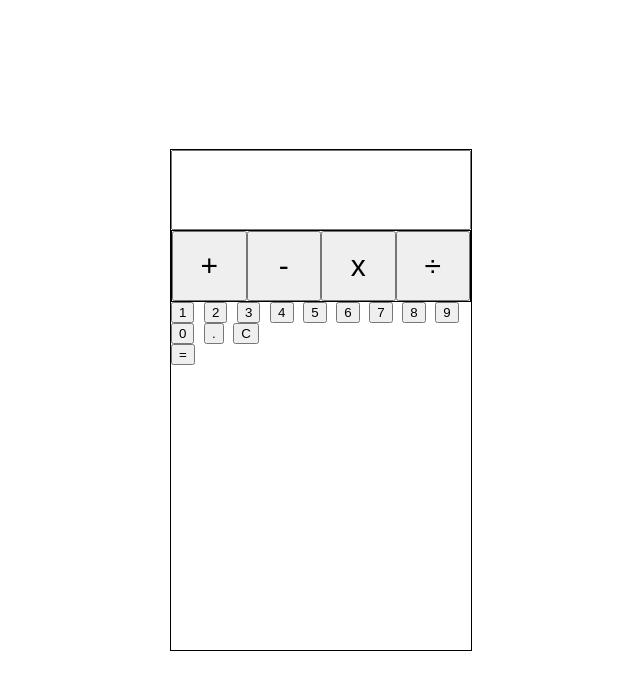
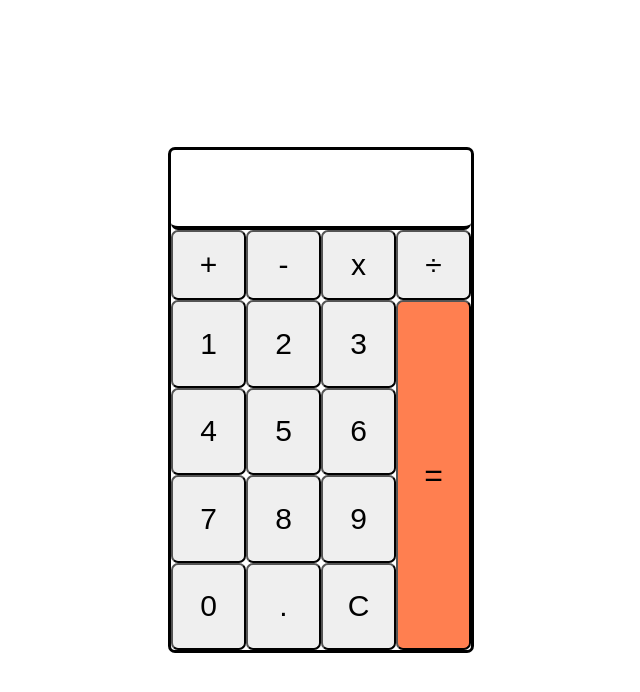
Before and after one commit to IliutaAndrei/CalculatorJS, a plain HTML site: page index.html in a window 1280 px wide. Shown: the whole page, without its empty margins (319-959 px from the left). Drawn offline with Linux system fonts and the light colour scheme.

Commit message:
layout finished

```diff
--- a/index.html
+++ b/index.html
@@ -10,7 +10,7 @@
 
 <div class="container">
     <div class="display">
-        <input type="text">
+        <input type="number">
     </div>
     <div class="operations">
         <button>+</button>
@@ -20,18 +20,26 @@
     </div>
     <div class="lower">
         <div class="numbers">
+            <div class="row">
                 <button>1</button>
                 <button>2</button>
                 <button>3</button>
+            </div>
+            <div class="row">
                 <button>4</button>
                 <button>5</button>
                 <button>6</button>
+            </div>
+            <div class="row">
                 <button>7</button>
                 <button>8</button>
                 <button>9</button>
+            </div>
+            <div class="row">
                 <button>0</button>
                 <button>.</button>
                 <button>C</button>
+            </div>
         </div>
         <div class="equal">
             <button>=</button>
--- a/styles.css
+++ b/styles.css
@@ -8,8 +8,12 @@ body {
     height: 100vh;
 }
 
+* {
+    border-radius: 7px;
+}
+
 .container {
-    border: 1px solid black;
+    border: 3px solid black;
     width: 300px;
     height: 500px;
     margin: 0 auto;
@@ -25,12 +29,13 @@ body {
 
 input {
     width: 100%;
-    font-size: 20px;
+    font-size: 30px;
+    border: none;
+    border-bottom: 4px solid black;
 }
 
 .operations {
     height: 70px;
-    border: 1px solid black;
     display: flex;
 }
 
@@ -41,4 +46,33 @@ input {
 
 .lower {
     flex: 1;
+    display: flex;
 }
+
+.numbers {
+    flex: 3;
+    display: flex;
+    flex-direction: column;
+    flex-wrap: wrap;
+}
+
+.numbers .row {
+    flex: 1;
+    display: flex;
+}
+
+.row > button {
+    flex: 1;
+    font-size: 30px
+}
+
+.equal {
+    flex: 1;
+    display: flex;
+}
+
+.equal > button {
+    flex: 1;
+    font-size: xx-large;
+    background: coral;
+}
```
Lines whose indentation alone changed are shown as unchanged.
